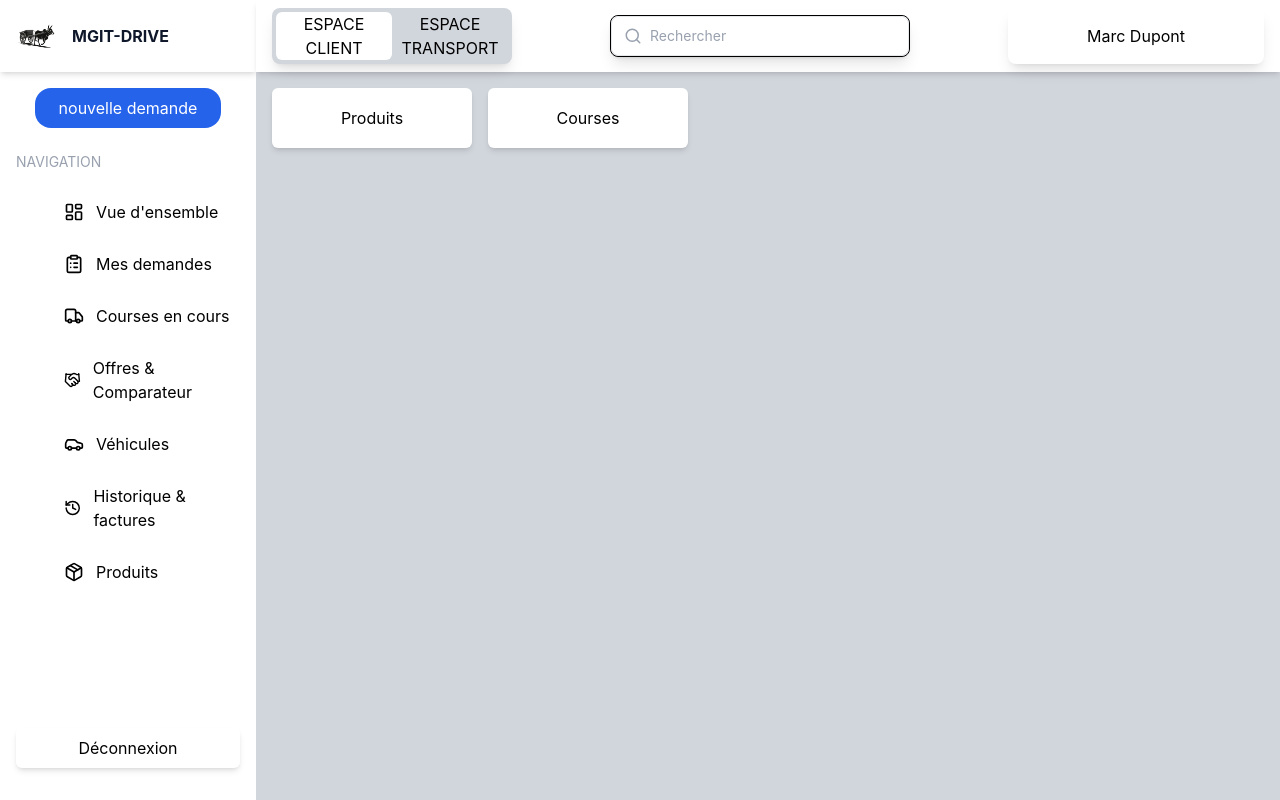
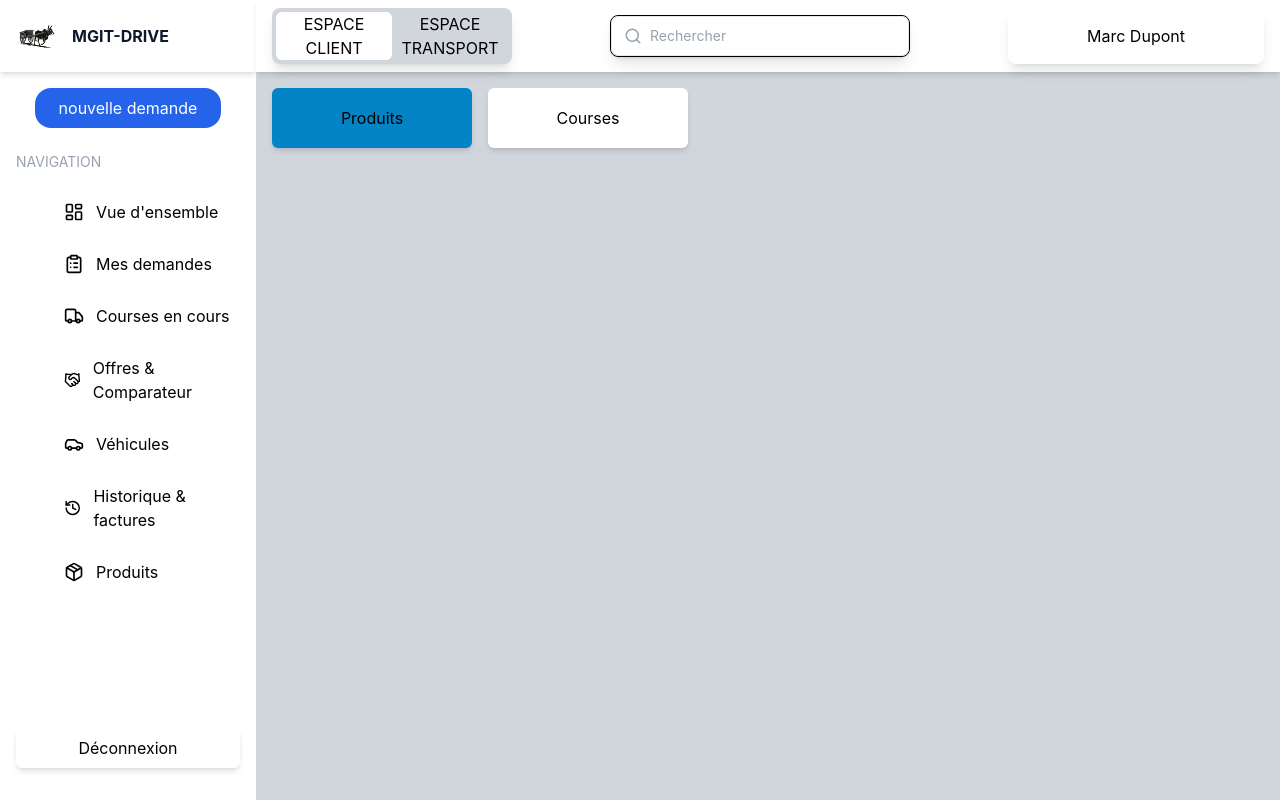
Before and after one commit to amura16/gestion-course, a React (Vite) app: page /client/product in a window 1280 px wide. Built offline with nearby package versions, Linux system fonts and the light colour scheme.

Commit message:
rendre active un card

```diff
--- a/src/components/layout/Sidebar.tsx
+++ b/src/components/layout/Sidebar.tsx
@@ -1,7 +1,7 @@
 import { NavLink } from "react-router-dom"
 import Logo from "../../assets/logo.png"
 import { ButtonGlobal } from "../ui/Button"
-import { LayoutDashboard, ClipboardList, Truck, Handshake, Car, History, Package, Icon} from "lucide-react";
+import { LayoutDashboard, ClipboardList, Truck, Handshake, Car, History, Package} from "lucide-react";
 
 const navigations = [
     {
--- a/src/components/ui/Card.tsx
+++ b/src/components/ui/Card.tsx
@@ -1,10 +1,18 @@
 interface CardProps {
     content: string;
+    isActive: boolean;
+    onClick: () => void;
 }
 
-export const Card = ({ content }: CardProps) => {
+export const Card = ({ content, isActive, onClick}: CardProps) => {
+
+    const activated = `${isActive?"bg-secondary": "bg-white"}`
+
     return (
-        <div className="w-[200px] h-[60px] bg-white rounded-md shadow-md flex justify-center items-center">
+        <div
+            className={`w-[200px] h-[60px] rounded-md shadow-md flex justify-center items-center ${activated}`}
+            onClick={onClick}
+        >
             {content}
         </div>
     );
--- a/src/features/product/page/ProductPage.tsx
+++ b/src/features/product/page/ProductPage.tsx
@@ -1,11 +1,24 @@
+import { useState } from "react";
 import { Card } from "../../../components/ui/Card";
 
 export const ProductPage = () => {
+
+    const [isActive, setIsActive] = useState<"produits" | "courses">("produits");
+
     return (
         <div className="w-full min-h-full p-4">
             <div className="w-full flex gap-4">
-                <Card content="Produits" />
-                <Card content="Courses" />
+                <Card
+                    content="Produits"
+                    isActive={"produits" === isActive}
+                    onClick={() => setIsActive("produits")}
+                />
+
+                <Card
+                    content="Courses"
+                    isActive={"courses" === isActive}
+                    onClick={() => setIsActive("courses")}
+                />
             </div>
 
             <div className="w-full mt-4">
```
